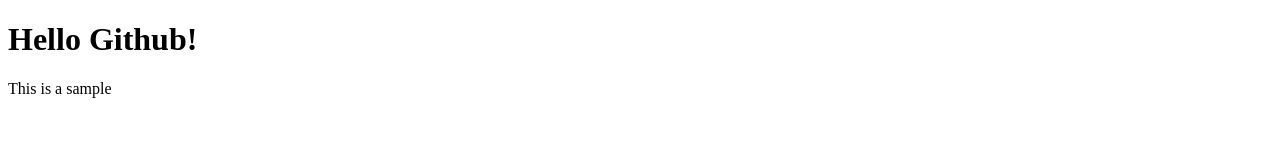
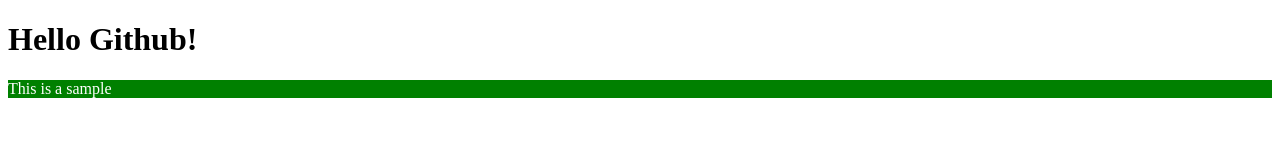
Before and after one commit to jennyez/sample-repository, a plain HTML site: page index.html in a window 1280 px wide. Drawn offline with Linux system fonts and the light colour scheme.

Commit message:
Added css file

```diff
--- /dev/null
+++ b/css/main.css
@@ -0,0 +1,4 @@
+.color-green{
+    background-color: green;
+    color:white;
+}
--- a/index.html
+++ b/index.html
@@ -3,10 +3,10 @@
 <head>
     <meta charset="UTF-8">
     <meta name="viewport" content="width=device-width, initial-scale=1.0">
-    <title>Document</title>
+    <link rel="stylesheet" href="css/main.css">
 </head>
 <body>
     <h1> Hello Github! </h1>
-    <p> This is a sample </p>
+    <p class="color-green"> This is a sample </p>
 </body>
 </html>
```
